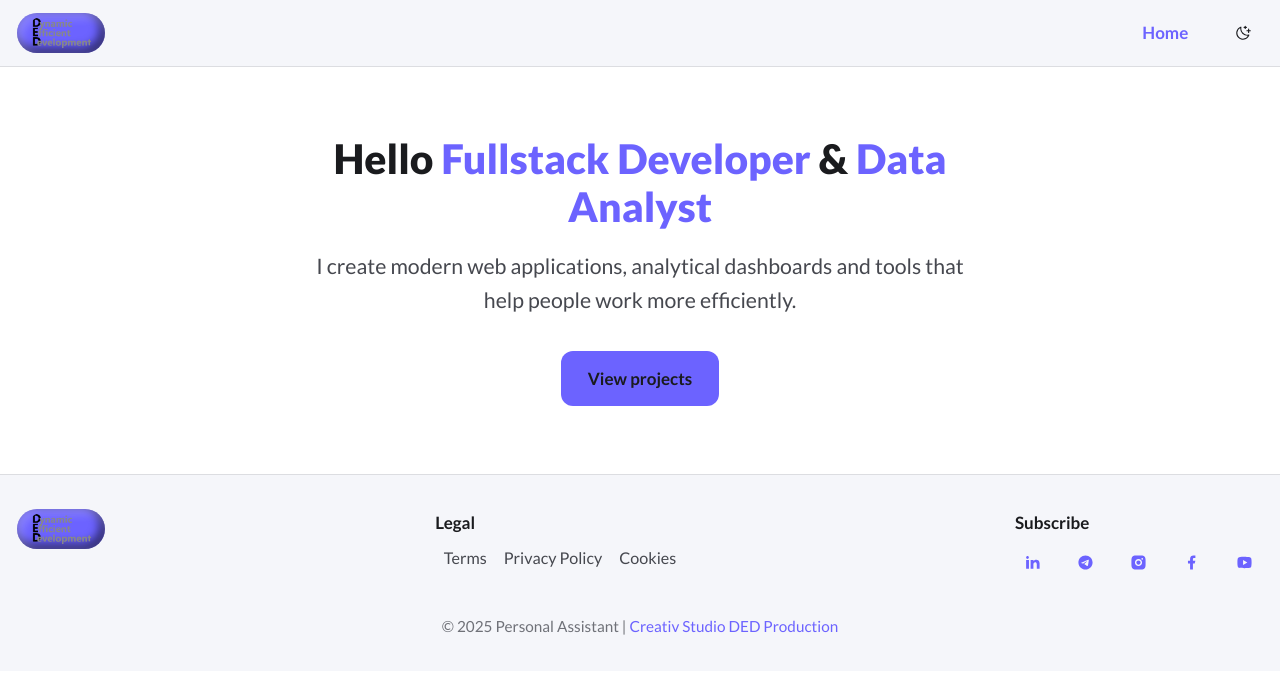
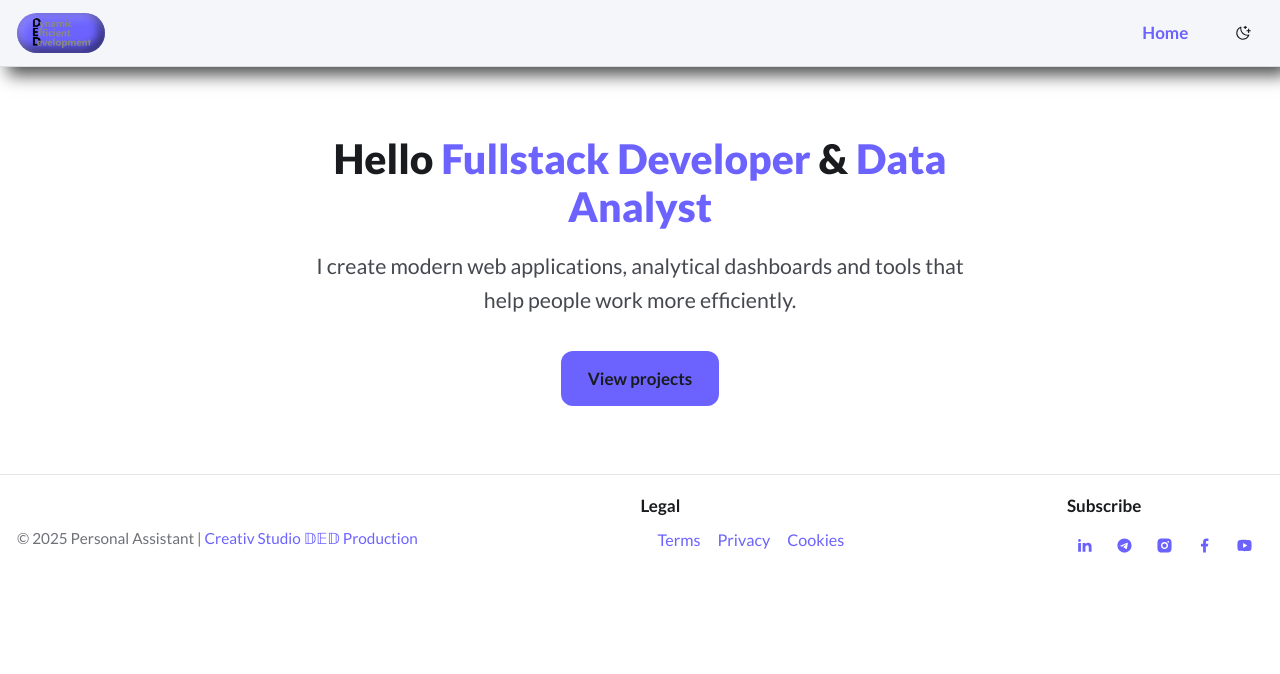
Before and after one commit to Ded-Goit/personal-assistant, a Next.js app: page / in a window 1280 px wide. Shown: the top 674 px of the page. Built offline with nearby package versions, Linux system fonts and the light colour scheme.

Commit message:
edit style

```diff
--- a/src/app/projects/page.tsx
+++ b/src/app/projects/page.tsx
@@ -10,7 +10,7 @@ export default async function ProjectsPage() {
 
   return (
     <main className={styles.projectsPage}>
-      <h1>My Projects</h1>
+      <h1 className={styles.elegant}>My Projects</h1>
       <div className={styles.grid}>
         {projects.map((project) => (
           <ProjectCard key={project.name} project={project} />
--- a/src/components/Footer/Footer.module.css
+++ b/src/components/Footer/Footer.module.css
@@ -1,8 +1,8 @@
 .footer {
-  background: var(--color-bg-secondary);
+  /*background: var(--color-bg-secondary);*/
   border-top: 1px solid var(--color-border);
   backdrop-filter: blur(10px) saturate(160%);
-  padding: 2rem 1rem 1rem;
+  padding: 1rem;
   transition: background var(--transition-fast);
   text-align: center;
   color: var(--color-text-secondary);
@@ -20,7 +20,6 @@
   gap: 2rem;
 }
 
-
 /* Legal + Socials */
 .navigation {
   text-align: center;
@@ -32,21 +31,26 @@
   margin-bottom: 0.5rem;
 }
 
+.legalNav {
+  display: flex;
+  flex-direction: row;
+  gap: 24px;
+}
 .navlink {
-  color: var(--color-text-secondary);
+  color: var(--color-accent);
   font-size: 0.95rem;
-  margin: 0 0.5rem;
+  /* margin: 0 0.5rem;*/
   transition: color var(--transition-fast);
 }
 
 .navlink:hover {
-  color: var(--color-accent);
+  color: var(--color-accent-hover);
 }
 
 .socials {
   display: flex;
   justify-content: center;
-  gap: 1rem;
+  gap: 4px;
 }
 
 .socialButton {
@@ -59,7 +63,9 @@
   color: var(--color-accent);
   position: relative;
   overflow: hidden;
-  transition: color var(--transition-fast), transform var(--transition-fast);
+  transition:
+    color var(--transition-fast),
+    transform var(--transition-fast);
 }
 .socialButton:before {
   content: "";
@@ -85,7 +91,6 @@
   left: 150px;
   transition: 0.5s ease-in-out;
 }
-
 
 .text {
   font-size: 0.9rem;
@@ -119,10 +124,86 @@
 /* Desktop */
 @media (min-width: 1440px) {
   .footer {
-    padding: 3rem 2rem 1.5rem;
+    padding: 1.5rem;
   }
 
   .socialButton {
-    font-size: 1.6rem;
+    font-size: 1rem;
   }
 }
+/*----------------------------------------------*/
+.legalNav {
+  --_clr-txt: rgb(255, 255, 255);
+  --_clr-txt-svg: rgb(147, 158, 184);
+  --_ani-speed: 6s;
+  display: flex;
+  gap: 1rem;
+  justify-content: center;
+  align-items: center;
+}
+
+/*.navlink {
+  position: relative;
+  display: grid;
+  place-content: center;
+  grid-template-areas: "stack";
+  padding: 0 1.5rem;
+  text-transform: uppercase;
+  font-weight: 300;
+  color: var(--_clr-txt);
+  text-decoration: none;
+  transition: color 0.3s ease-in-out;
+}*/
+
+.navlink > span {
+  transition: all 300ms ease-in-out;
+  grid-area: stack;
+}
+
+.icon {
+  margin-top: 0.25rem;
+  transform: scale(0);
+  transition-delay: 0ms;
+  border-radius: 50%;
+}
+
+.navlink:hover > span:first-of-type {
+  transform: scale(0);
+}
+
+.navlink:hover .icon {
+  transform: scale(1);
+}
+
+.navlink svg {
+  position: absolute;
+  width: 20px;
+  height: 20px;
+
+  transform: translate(-50%, -50%);
+  transform-origin: center;
+  opacity: 0;
+  text-transform: uppercase;
+  transition: all 300ms ease-in-out;
+  color: var(--_clr-txt-svg);
+}
+
+.navlink:hover svg {
+  transform: translate(-50%, -50%) scale(1);
+  opacity: 1;
+  transition-delay: 150ms;
+}
+
+.navlink svg g {
+  transform-origin: center;
+  animation: rotate var(--_ani-speed) linear infinite;
+}
+
+@keyframes rotate {
+  0% {
+    transform: rotate(0deg);
+  }
+  100% {
+    transform: rotate(360deg);
+  }
+}
--- a/src/components/Footer/Footer.tsx
+++ b/src/components/Footer/Footer.tsx
@@ -1,42 +1,90 @@
-'use client';
+"use client";
 
-import Link from 'next/link';
-import styles from './Footer.module.css';
-import { subscribe } from '@/constant/constant';
+import Link from "next/link";
+import styles from "./Footer.module.css";
+import { subscribe } from "@/constant/constant";
 import {
   RiLinkedinFill,
   RiTelegramFill,
   RiYoutubeFill,
   RiInstagramFill,
   RiFacebookFill,
-} from 'react-icons/ri';
-import Logo from '@/Logo/Logoded';
+} from "react-icons/ri";
+import { FiFileText } from "react-icons/fi";
+import { GoShieldCheck } from "react-icons/go";
+import { FaCookie } from "react-icons/fa";
 
 export default function Footer() {
-
   return (
     <footer className={styles.footer}>
       <div className={styles.container}>
-
         {/* Logo and legal */}
         <div className={styles.linksWrapper}>
-
-          {/* Logo */}
-          <Logo width={64} height={32} />
+          <p className={styles.text}>
+            &copy; {new Date().getFullYear()} Personal Assistant |{" "}
+            <Link
+              href="https://github.com/Ded-Goit"
+              className={styles.link}
+              target="_blank"
+            >
+              Creativ Studio 𝔻𝔼𝔻 Production
+            </Link>
+          </p>
 
           {/* Legal */}
           <div className={styles.navigation}>
             <p className={styles.subtitle}>Legal</p>
             <nav className={styles.legalNav}>
-              <Link href="/terms-and-conditions" className={styles.navlink}>
-                Terms
-              </Link>
-              <Link href="/privacy-policy" className={styles.navlink}>
-                Privacy Policy
-              </Link>
-              <Link href="/cookies-policy" className={styles.navlink}>
-                Cookies
-              </Link>
+              <svg
+                version="1.1"
+                xmlns="http://www.w3.org/2000/svg"
+                xmlnsXlink="http://www.w3.org/1999/xlink"
+                viewBox="0 0 300 300"
+                width="0"
+                height="0"
+              >
+                <defs>
+                  <path
+                    id="circlePath"
+                    d="M 150, 150 m -50, 0 a 50,50 0 0,1 100,0 a 50,50 0 0,1 -100,0"
+                  />
+                </defs>
+              </svg>
+
+              {[
+                {
+                  href: "/terms-and-conditions",
+                  label: "Terms",
+                  icon: <FiFileText />,
+                },
+                {
+                  href: "/privacy-policy",
+                  label: "Privacy",
+                  icon: <GoShieldCheck />,
+                },
+                {
+                  href: "/cookies-policy",
+                  label: "Cookies",
+                  icon: <FaCookie />,
+                },
+              ].map(({ href, label, icon }) => (
+                <Link key={href} href={href} className={styles.navlink}>
+                  <span>{label}</span>
+                  <span className={styles.icon}>{icon}</span>
+                  <svg viewBox="0 0 300 300" aria-hidden="true">
+                    <g>
+                      <text fill="currentColor">
+                        <textPath xlinkHref="#circlePath">{label}</textPath>
+                      </text>
+                      <text fill="currentColor">
+                        <textPath xlinkHref="#circlePath" startOffset="50%">
+                          {label}
+                        </textPath>
+                      </text>
+                    </g>
+                  </svg>
+                </Link>
+              ))}
             </nav>
           </div>
 
@@ -98,18 +146,6 @@ export default function Footer() {
           </div>
         </div>
       </div>
-
-      {/* footer */}
-      <p className={styles.text}>
-        &copy; {new Date().getFullYear()} Personal Assistant |{' '}
-        <Link
-          href="https://github.com/Ded-Goit"
-          className={styles.link}
-          target="_blank"
-        >
-          Creativ Studio DED Production
-        </Link>
-      </p>
     </footer>
   );
 }
--- a/src/components/Header/Header.module.css
+++ b/src/components/Header/Header.module.css
@@ -6,7 +6,12 @@
   border-bottom: 1px solid var(--color-border);
   backdrop-filter: blur(12px) saturate(160%);
   padding: 0.75rem 1rem;
-  transition: background var(--transition-fast), border-color var(--transition-fast);
+  transition:
+    background var(--transition-fast),
+    border-color var(--transition-fast);
+  box-shadow: 8px 8px 16px 0px var(--box-shadow);
+  -webkit-box-shadow: 8px 8px 16px 0px var(--box-shadow);
+  -moz-box-shadow: 8px 8px 16px 0px var(--box-shadow);
 }
 
 .container {
```
Also changed, not shown: src/app/projects/projects.module.css (+16 -1 lines), src/components/ProjectCard/ProjectCard.module.css (+26 -10 lines), src/components/ProjectCard/ProjectCard.tsx (+7 -3 lines).
